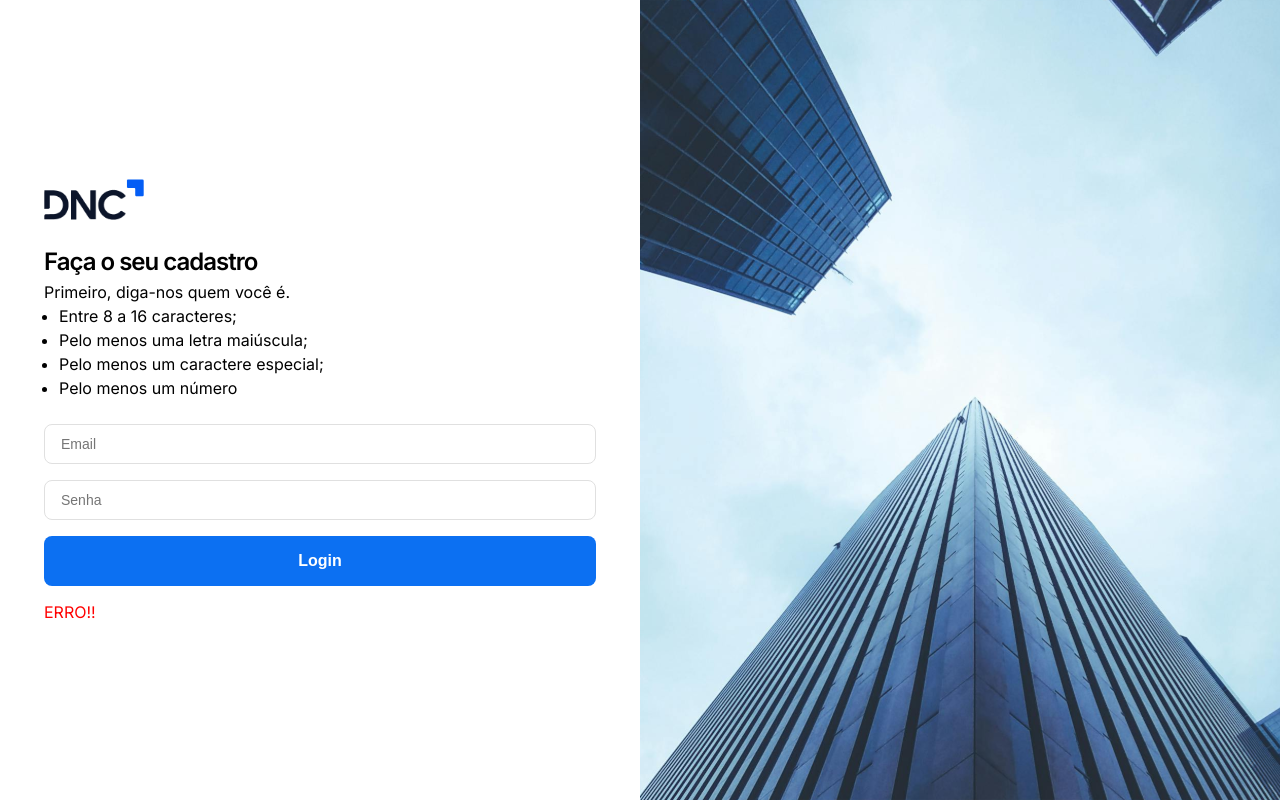
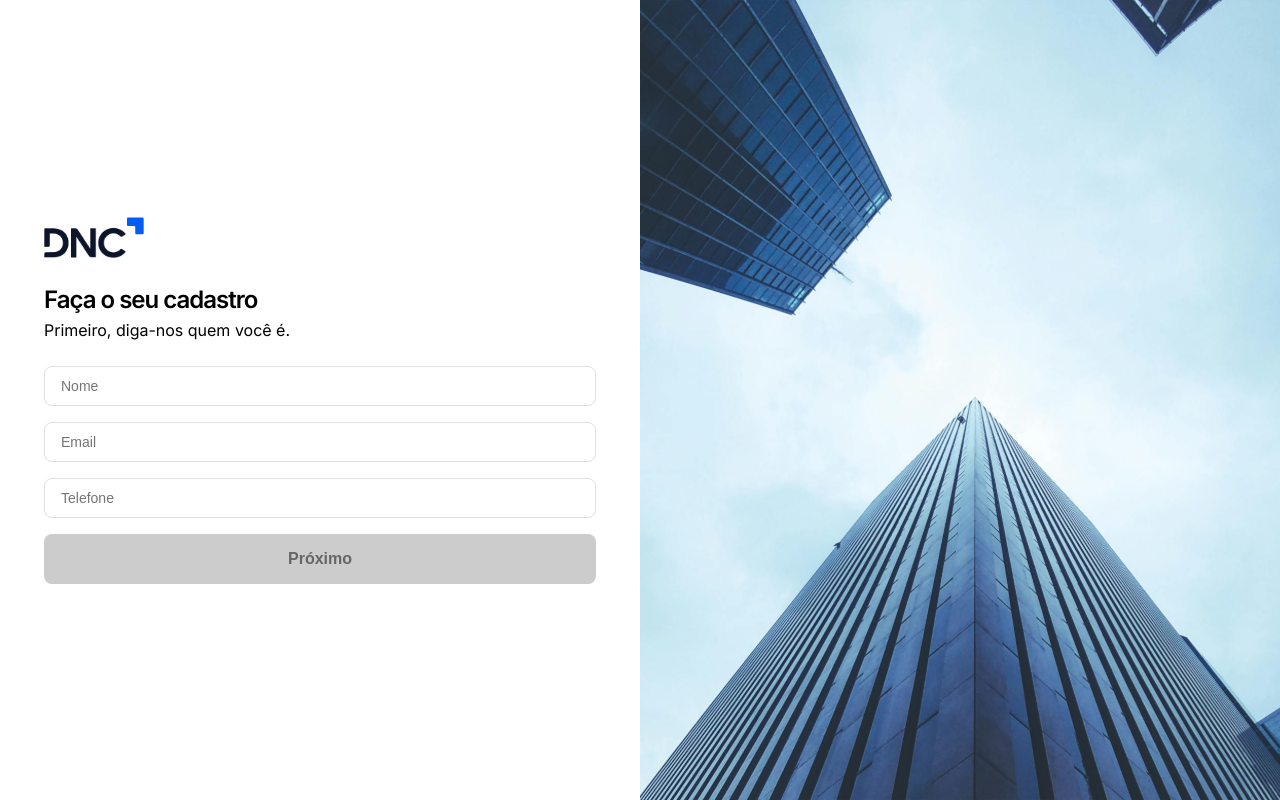
Before and after one commit to azevedo2elve/dnc-sales-dashboard-azevedo, a React (Vite) app: page /cadastro in a window 1280 px wide. Built offline with nearby package versions, Linux system fonts and the light colour scheme; a web font is replaced by a local one.

Commit message:
Feat: Create profile flow

```diff
--- a/src/hooks/useFormValidation.ts
+++ b/src/hooks/useFormValidation.ts
@@ -17,7 +17,14 @@
         return /\S+@\S+\.\S+/.test(String(formValues[index]))
       }
       if (inputs.type === 'password') {
-        return String(formValues[index]).length > 7
+        const password = String(value)
+        const hasCorrectLenght = password.length >= 8 && password.length <= 16
+        const hasUpperCase = /[A-Z]/.test(password)
+        const hasSpecialCharacter = /[!@#$%^&*(),.?":{}|<>]/.test(password)
+        const hasNumber = /\d/.test(password)
+        return (
+          hasCorrectLenght && hasUpperCase && hasSpecialCharacter && hasNumber
+        )
       }
       return true
     })
--- a/src/pages/Login.tsx
+++ b/src/pages/Login.tsx
@@ -22,8 +22,16 @@
 // TYPES
 import { DecodedJWT, MessageProps, LoginData, LoginPostData } from '@/types'
 
+// REDUX
+import { useSelector } from 'react-redux'
+import { RootState } from '@/redux'
+
 function Login() {
   const navigate = useNavigate()
+  const { email, message } = useSelector(
+    (state: RootState) => state.createProfile
+  )
+
   const inputs = [
     { type: 'email', placeholder: 'Email' },
     { type: 'password', placeholder: 'Senha' },
@@ -35,7 +43,7 @@
   const { formValues, formValid, handleChange } = useFormValidation(inputs)
 
   const handleMessage = (): MessageProps => {
-    if (!error) return { msg: '', type: 'success' }
+    if (!error) return { msg: message ?? '', type: 'success' }
     switch (error) {
       case 401:
         return {
@@ -70,6 +78,12 @@
       navigate('/home')
     }
   }, [data, navigate])
+
+  useEffect(() => {
+    if (email) {
+      handleChange(0, email)
+    }
+  }, [email])
 
   return (
     <>
--- a/src/pages/Registration.tsx
+++ b/src/pages/Registration.tsx
@@ -1,3 +1,7 @@
+import { ChangeEvent, useEffect } from 'react'
+import { useNavigate } from 'react-router-dom'
+
+// COMPONENTS
 import { Box, Container, Grid2 } from '@mui/material'
 import {
   BannerImage,
@@ -9,7 +13,71 @@
 } from '@/components'
 import { pxToRem } from '@/utils'
 
+// HOOKS
+import { useFormValidation, usePost } from '@/hooks'
+
+// REDUX
+import { useDispatch, useSelector } from 'react-redux'
+import { RootState } from '@/redux'
+import { setMessage, setProfileData } from '@/redux/slices/createProfile'
+
+// TYPES
+import { CreateProfileData, InputProps } from '@/types'
+
 function Registration() {
+  const dispatch = useDispatch()
+  const navigate = useNavigate()
+  const { email } = useSelector((state: RootState) => state.createProfile)
+  const { data, loading, error, postData } = usePost<string, CreateProfileData>(
+    'profile/create'
+  )
+
+  // FORM STEP1
+  const step1Inputs: InputProps[] = [
+    { name: 'name', type: 'text', placeholder: 'Nome', required: true },
+    { name: 'email', type: 'email', placeholder: 'Email' },
+    { name: 'phone', type: 'tel', placeholder: 'Telefone', required: true },
+  ]
+  const handleStep1 = (e: React.FormEvent) => {
+    e.preventDefault()
+    dispatch(setProfileData({ email: String(step1FormValues[1]) }))
+  }
+  const {
+    formValues: step1FormValues,
+    formValid: step1FormValid,
+    handleChange: step1FormHandleChange,
+  } = useFormValidation(step1Inputs)
+
+  // FORM STEP2
+  const step2Inputs: InputProps[] = [{ type: 'password', placeholder: 'Senha' }]
+  const handleStep2 = async (e: React.FormEvent) => {
+    e.preventDefault()
+    await postData({
+      name: String(step1FormValues[0]),
+      email: String(step1FormValues[1]),
+      phone: String(step1FormValues[2]),
+      password: String(step2FormValues[0]),
+    })
+  }
+  const {
+    formValues: step2FormValues,
+    formValid: step2FormValid,
+    handleChange: step2FormHandleChange,
+  } = useFormValidation(step2Inputs)
+
+  const handleStepInputs = email ? step2Inputs : step1Inputs
+
+  useEffect(() => {
+    if (data !== null) {
+      dispatch(setMessage('Usuário criado com sucesso!'))
+      navigate('/')
+    } else if (error) {
+      alert(
+        `Não foi possível realizar a operação. Entre em contato com nosso suporte (${error}).`
+      )
+    }
+  }, [data, error, navigate])
+
   return (
     <>
       <Box>
@@ -23,24 +91,52 @@
                 <Logo height={41} width={100} />
               </Box>
               <Box sx={{ marginBottom: pxToRem(24) }}>
-                <StyledH1>Faça o seu cadastro</StyledH1>
-                <StyledP>Primeiro, diga-nos quem você é.</StyledP>
+                <StyledH1>
+                  {email ? 'Defina sua senha' : 'Faça o seu cadastro'}
+                </StyledH1>
+                <StyledP>
+                  {email
+                    ? 'Sua senha deve ter:'
+                    : 'Primeiro, diga-nos quem você é.'}
+                </StyledP>
+                {email && (
                   <StyledUl>
                     <li>Entre 8 a 16 caracteres;</li>
                     <li>Pelo menos uma letra maiúscula;</li>
                     <li>Pelo menos um caractere especial;</li>
                     <li>Pelo menos um número</li>
                   </StyledUl>
+                )}
               </Box>
               <FormComponent
-                inputs={[
-                  { type: 'email', placeholder: 'Email' },
-                  { type: 'password', placeholder: 'Senha' },
+                inputs={handleStepInputs.map((input, index) => ({
+                  type: input.type,
+                  placeholder: input.placeholder,
+                  value: email
+                    ? step2FormValues[index] || ''
+                    : step1FormValues[index] || '',
+                  onChange: (e: ChangeEvent<HTMLInputElement>) =>
+                    email
+                      ? step2FormHandleChange(
+                          index,
+                          (e.target as HTMLInputElement).value
+                        )
+                      : step1FormHandleChange(
+                          index,
+                          (e.target as HTMLInputElement).value
+                        ),
+                }))}
+                buttons={[
+                  {
+                    className: 'primary',
+                    disabled: email
+                      ? !step2FormValid || loading
+                      : !step1FormValid,
+                    onClick: email ? handleStep2 : handleStep1,
+                    type: 'submit',
+                    children: email ? 'Enviar' : 'Próximo',
+                  },
                 ]}
-                buttons={[
-                  { className: 'primary', type: 'submit', children: 'Login' },
-                ]}
-                message={{ msg: 'ERRO!!', type: 'error' }}
               />
             </Container>
           </Grid2>
```
Lines whose indentation alone changed are shown as unchanged.
